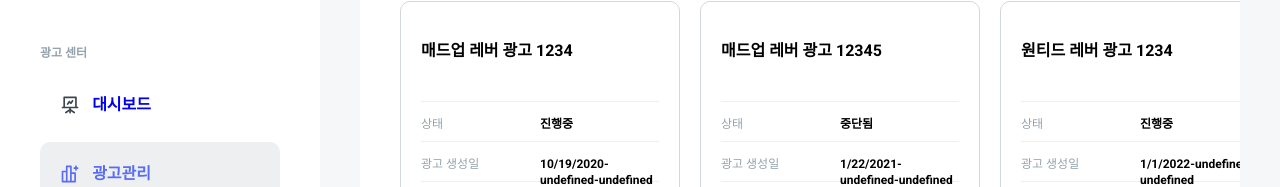
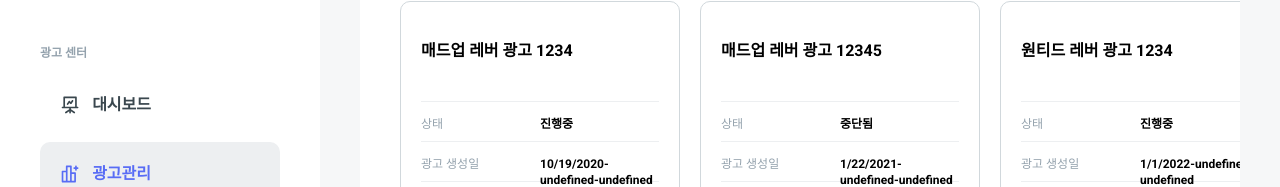
Before and after one commit to 7th-wanted-pre-onboarding-frontend/pre-onboarding-7th-2-2-1, a React (Create React App) app: page /adsetup in a window 1280 px wide. Shown: the part 301-488 px from the top of the page. Built offline with nearby package versions, Linux system fonts and the light colour scheme.

Commit message:
fix: 텍스트 색 버그 수정

```diff
--- a/src/components/SidebarContainer/SidebarContainer.style.js
+++ b/src/components/SidebarContainer/SidebarContainer.style.js
@@ -59,8 +59,8 @@ export const StyledLink = styled(Link)`
   padding: 20px;
   border-radius: 10px;
   transition: all 0.1s ease-in;
+  color: ${(props) => props.theme.color.default};
   cursor: pointer;
-
   &:visited {
     color: inherit;
   }
```
